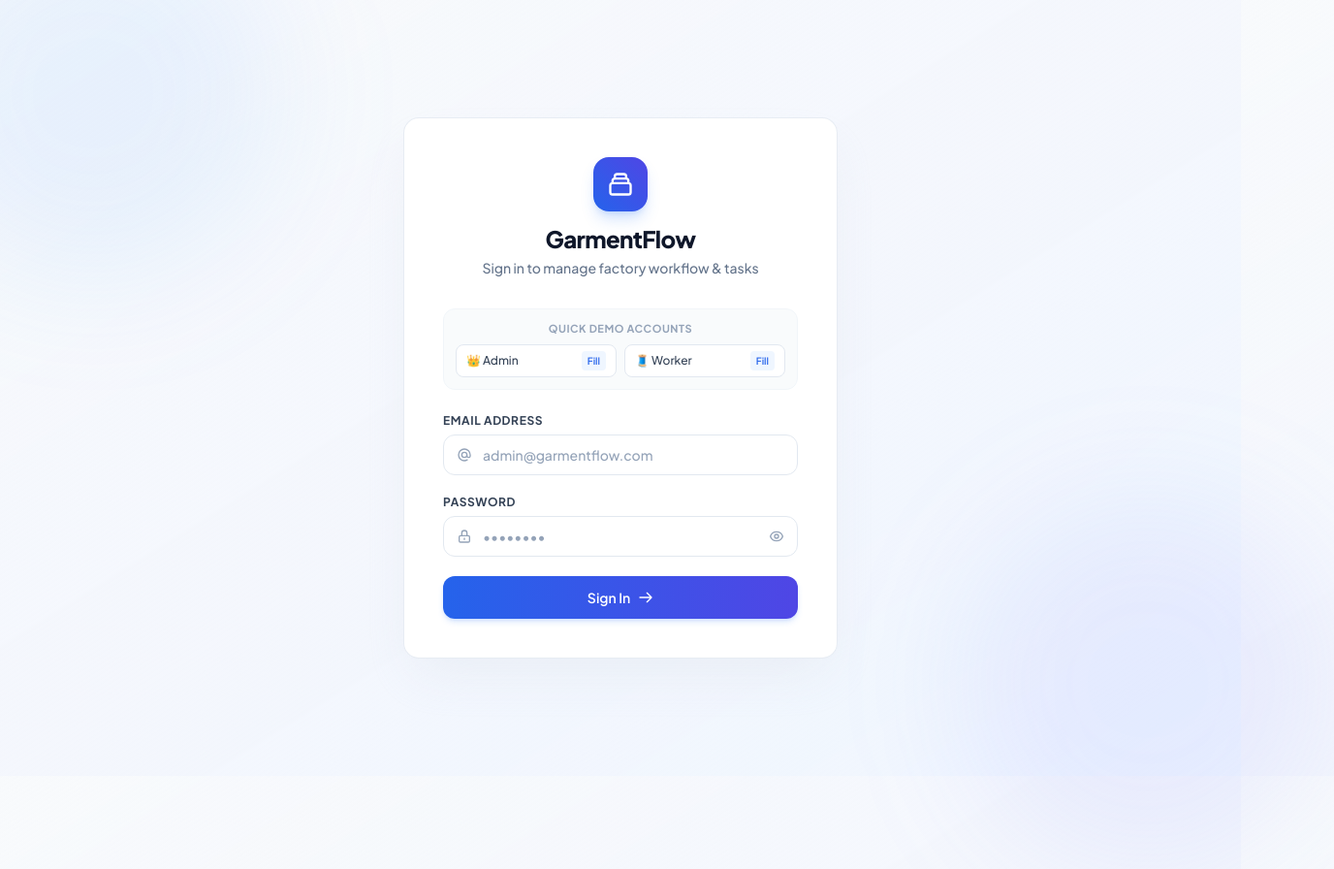
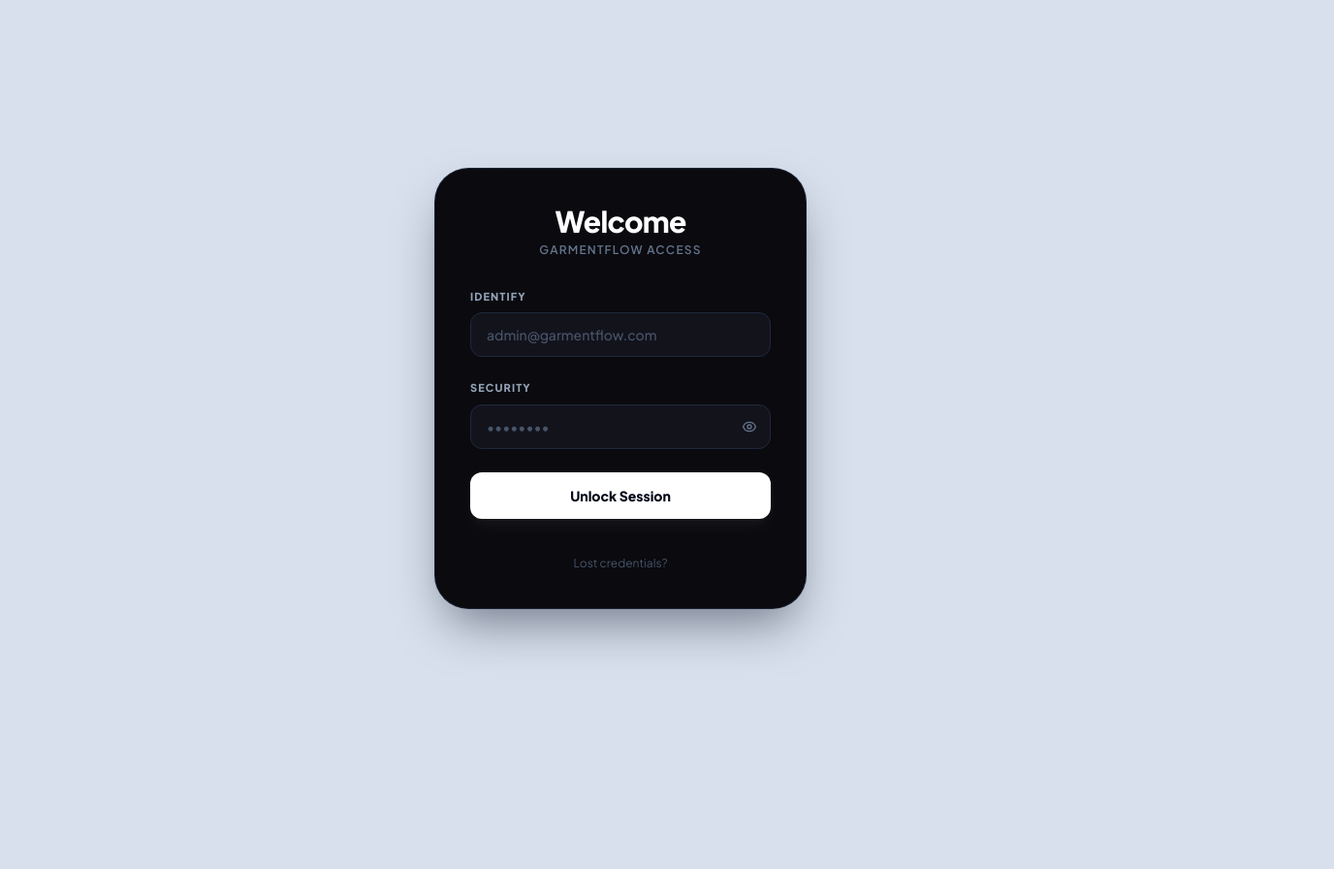
Before and after one commit to hariharan-2754/garments-workflow, a plain HTML site: page frontend/login.html in a window 1280 px wide. Shown: the whole page at 97% size, 1376 px wide, since content can reach past the window. After the commit the page ends 800 px from the top, so only its background shows below. Drawn offline with nearby package versions, Linux system fonts and the light colour scheme.

Commit message:
feat: add login page interface and authentication logic

```diff
--- a/frontend/login.html
+++ b/frontend/login.html
@@ -3,7 +3,7 @@
 <head>
   <meta charset="UTF-8" />
   <meta name="viewport" content="width=device-width, initial-scale=1.0" />
-  <title>Login - GarmentFlow Workflow Engine</title>
+  <title>Login - GarmentFlow</title>
   <!-- Google Fonts: Plus Jakarta Sans -->
   <link rel="preconnect" href="https://fonts.googleapis.com">
   <link rel="preconnect" href="https://fonts.gstatic.com" crossorigin>
@@ -16,69 +16,31 @@
     }
   </style>
 </head>
-<body class="bg-gradient-to-br from-slate-50 via-indigo-50/40 to-blue-50 min-h-screen flex items-center justify-center p-4 relative overflow-hidden">
+<body class="bg-[#d8e0ed] min-h-screen flex items-center justify-center p-4 relative overflow-hidden">
 
-  <!-- Background Glow Accents -->
-  <div class="absolute -top-24 -left-24 w-96 h-96 bg-blue-400/10 rounded-full blur-3xl pointer-events-none"></div>
-  <div class="absolute -bottom-24 -right-24 w-96 h-96 bg-indigo-400/10 rounded-full blur-3xl pointer-events-none"></div>
+  <div class="max-w-sm w-full bg-[#0a0a0f] rounded-[2.2rem] border border-slate-800/80 shadow-2xl shadow-slate-900/50 p-8 sm:p-9 relative z-10 transition-all duration-300">
 
-  <div class="max-w-md w-full bg-white/95 backdrop-blur-xl rounded-2xl border border-slate-200/80 shadow-2xl shadow-slate-200/60 p-8 sm:p-10 relative z-10 transition-all duration-300">
-
-    <!-- Logo & Header -->
+    <!-- Header -->
     <div class="text-center mb-8">
-      <div class="inline-flex items-center justify-center w-14 h-14 bg-gradient-to-tr from-blue-600 to-indigo-600 rounded-2xl shadow-lg shadow-blue-500/25 mb-3 text-white">
-        <svg class="w-7 h-7" fill="none" stroke="currentColor" viewBox="0 0 24 24" xmlns="http://www.w3.org/2000/svg">
-          <path stroke-linecap="round" stroke-linejoin="round" stroke-width="2" d="M19 11H5m14 0a2 2 0 012 2v6a2 2 0 01-2 2H5a2 2 0 01-2-2v-6a2 2 0 012-2m14 0V9a2 2 0 00-2-2M5 11V9a2 2 0 012-2m0 0V5a2 2 0 012-2h6a2 2 0 012 2v2M7 7h10"></path>
-        </svg>
-      </div>
-      <h1 class="text-2xl font-extrabold tracking-tight text-slate-900">GarmentFlow</h1>
-      <p class="text-sm font-medium text-slate-500 mt-1">Sign in to manage factory workflow & tasks</p>
+      <h1 class="text-3xl font-extrabold text-white tracking-tight">Welcome</h1>
+      <p class="text-xs font-semibold text-slate-500 uppercase tracking-widest mt-1">GarmentFlow Access</p>
     </div>
 
-    <!-- Quick Demo Logins -->
-    <div class="mb-6 p-3 bg-slate-50/80 border border-slate-100 rounded-xl">
-      <div class="text-[11px] font-bold uppercase tracking-wider text-slate-400 mb-2 text-center">Quick Demo Accounts</div>
-      <div class="grid grid-cols-2 gap-2 text-xs">
-        <button type="button" class="demo-btn px-2.5 py-1.5 bg-white border border-slate-200 rounded-lg text-slate-700 hover:border-blue-500 hover:text-blue-600 hover:shadow-sm transition-all text-left font-medium flex items-center justify-between"
-          data-email="admin@garmentflow.com" data-pass="Admin@1234">
-          <span>👑 Admin</span>
-          <span class="text-[10px] font-semibold text-blue-600 bg-blue-50 px-1.5 py-0.5 rounded">Fill</span>
-        </button>
-        <button type="button" class="demo-btn px-2.5 py-1.5 bg-white border border-slate-200 rounded-lg text-slate-700 hover:border-blue-500 hover:text-blue-600 hover:shadow-sm transition-all text-left font-medium flex items-center justify-between"
-          data-email="ravi@garmentflow.com" data-pass="Worker@1234">
-          <span>🧵 Worker</span>
-          <span class="text-[10px] font-semibold text-blue-600 bg-blue-50 px-1.5 py-0.5 rounded">Fill</span>
-        </button>
-      </div>
-    </div>
-
-    <form id="login-form" class="space-y-5">
+    <form id="login-form" class="space-y-6">
       <div>
-        <label for="email" class="block text-xs font-bold text-slate-700 uppercase tracking-wider mb-1.5">Email Address</label>
+        <label for="email" class="block text-[11px] font-extrabold uppercase tracking-widest text-slate-400 mb-2">IDENTIFY</label>
         <div class="relative">
-          <div class="absolute inset-y-0 left-0 pl-3.5 flex items-center pointer-events-none text-slate-400">
-            <svg class="w-4 h-4" fill="none" stroke="currentColor" viewBox="0 0 24 24">
-              <path stroke-linecap="round" stroke-linejoin="round" stroke-width="2" d="M16 12a4 4 0 10-8 0 4 4 0 008 0zm0 0v1.5a2.5 2.5 0 005 0V12a9 9 0 10-9 9m4.5-1.206a8.959 8.959 0 01-4.5 1.207" />
-            </svg>
-          </div>
           <input type="email" id="email" required placeholder="admin@garmentflow.com"
-            class="w-full pl-10 pr-4 py-2.5 bg-white border border-slate-200 rounded-xl text-sm font-medium text-slate-800 placeholder-slate-400 focus:outline-none focus:border-blue-600 focus:ring-4 focus:ring-blue-500/10 transition-all" />
+            class="w-full px-4 py-3 bg-[#13131c] border border-slate-800 rounded-xl text-sm font-medium text-white placeholder-slate-600 focus:outline-none focus:border-slate-500 focus:ring-1 focus:ring-slate-500 transition-all" />
         </div>
       </div>
 
       <div>
-        <div class="flex items-center justify-between mb-1.5">
-          <label for="password" class="block text-xs font-bold text-slate-700 uppercase tracking-wider">Password</label>
-        </div>
+        <label for="password" class="block text-[11px] font-extrabold uppercase tracking-widest text-slate-400 mb-2">SECURITY</label>
         <div class="relative">
-          <div class="absolute inset-y-0 left-0 pl-3.5 flex items-center pointer-events-none text-slate-400">
-            <svg class="w-4 h-4" fill="none" stroke="currentColor" viewBox="0 0 24 24">
-              <path stroke-linecap="round" stroke-linejoin="round" stroke-width="2" d="M12 15v2m-6 4h12a2 2 0 002-2v-6a2 2 0 00-2-2H6a2 2 0 00-2 2v6a2 2 0 002 2zm10-10V7a4 4 0 00-8 0v4h8z" />
-            </svg>
-          </div>
           <input type="password" id="password" required placeholder="••••••••"
-            class="w-full pl-10 pr-10 py-2.5 bg-white border border-slate-200 rounded-xl text-sm font-medium text-slate-800 placeholder-slate-400 focus:outline-none focus:border-blue-600 focus:ring-4 focus:ring-blue-500/10 transition-all" />
-          <button type="button" id="toggle-password" class="absolute inset-y-0 right-0 pr-3.5 flex items-center text-slate-400 hover:text-slate-600 focus:outline-none" aria-label="Toggle password visibility">
+            class="w-full pl-4 pr-10 py-3 bg-[#13131c] border border-slate-800 rounded-xl text-sm font-medium text-white placeholder-slate-600 focus:outline-none focus:border-slate-500 focus:ring-1 focus:ring-slate-500 transition-all" />
+          <button type="button" id="toggle-password" class="absolute inset-y-0 right-0 pr-3.5 flex items-center text-slate-500 hover:text-slate-300 focus:outline-none" aria-label="Toggle password visibility">
             <svg id="eye-icon" class="w-4 h-4" fill="none" stroke="currentColor" viewBox="0 0 24 24">
               <path stroke-linecap="round" stroke-linejoin="round" stroke-width="2" d="M15 12a3 3 0 11-6 0 3 3 0 016 0z" />
               <path stroke-linecap="round" stroke-linejoin="round" stroke-width="2" d="M2.458 12C3.732 7.943 7.523 5 12 5c4.478 0 8.268 2.943 9.542 7-1.274 4.057-5.064 7-9.542 7-4.477 0-8.268-2.943-9.542-7z" />
@@ -87,20 +49,21 @@
         </div>
       </div>
 
-      <div id="error-message" class="hidden text-xs text-red-600 bg-red-50 border border-red-200/80 p-3 rounded-xl flex items-start gap-2">
-        <svg class="w-4 h-4 text-red-500 shrink-0 mt-0.5" fill="none" stroke="currentColor" viewBox="0 0 24 24">
+      <div id="error-message" class="hidden text-xs text-red-400 bg-red-950/40 border border-red-900/60 p-3 rounded-xl flex items-start gap-2">
+        <svg class="w-4 h-4 text-red-400 shrink-0 mt-0.5" fill="none" stroke="currentColor" viewBox="0 0 24 24">
           <path stroke-linecap="round" stroke-linejoin="round" stroke-width="2" d="M12 8v4m0 4h.01M21 12a9 9 0 11-18 0 9 9 0 0118 0z" />
         </svg>
         <span id="error-text"></span>
       </div>
 
       <button type="submit" id="submit-btn"
-        class="w-full bg-gradient-to-r from-blue-600 to-indigo-600 hover:from-blue-700 hover:to-indigo-700 text-white font-semibold py-3 rounded-xl text-sm shadow-md shadow-blue-500/20 hover:shadow-lg hover:shadow-blue-500/30 transition-all duration-200 transform active:scale-[0.99] flex items-center justify-center gap-2">
-        <span id="submit-btn-text">Sign In</span>
-        <svg id="submit-btn-icon" class="w-4 h-4" fill="none" stroke="currentColor" viewBox="0 0 24 24">
-          <path stroke-linecap="round" stroke-linejoin="round" stroke-width="2" d="M14 5l7 7m0 0l-7 7m7-7H3" />
-        </svg>
+        class="w-full bg-white hover:bg-slate-100 text-slate-950 font-extrabold py-3.5 rounded-xl text-sm transition-all duration-150 transform active:scale-[0.98] shadow-lg shadow-white/5 flex items-center justify-center">
+        <span id="submit-btn-text">Unlock Session</span>
       </button>
+
+      <div class="text-center pt-2">
+        <span class="text-xs text-slate-600 hover:text-slate-400 transition-colors cursor-pointer">Lost credentials?</span>
+      </div>
     </form>
   </div>
 
@@ -133,20 +96,11 @@
       });
     }
 
-    // Quick Demo Credentials Fill
-    document.querySelectorAll('.demo-btn').forEach(btn => {
-      btn.addEventListener('click', () => {
-        emailInput.value = btn.dataset.email;
-        passwordInput.value = btn.dataset.pass;
-        errorMsg.classList.add('hidden');
-      });
-    });
-
     form.addEventListener('submit', async (e) => {
       e.preventDefault();
       errorMsg.classList.add('hidden');
       submitBtn.disabled = true;
-      submitBtnText.innerText = 'Signing In...';
+      submitBtnText.innerText = 'Unlocking...';
 
       try {
         const res = await apiFetch('/login', {
@@ -168,7 +122,7 @@
         errorText.innerText = err.message || 'Login failed. Please check your credentials.';
         errorMsg.classList.remove('hidden');
         submitBtn.disabled = false;
-        submitBtnText.innerText = 'Sign In';
+        submitBtnText.innerText = 'Unlock Session';
       }
     });
   </script>
```
